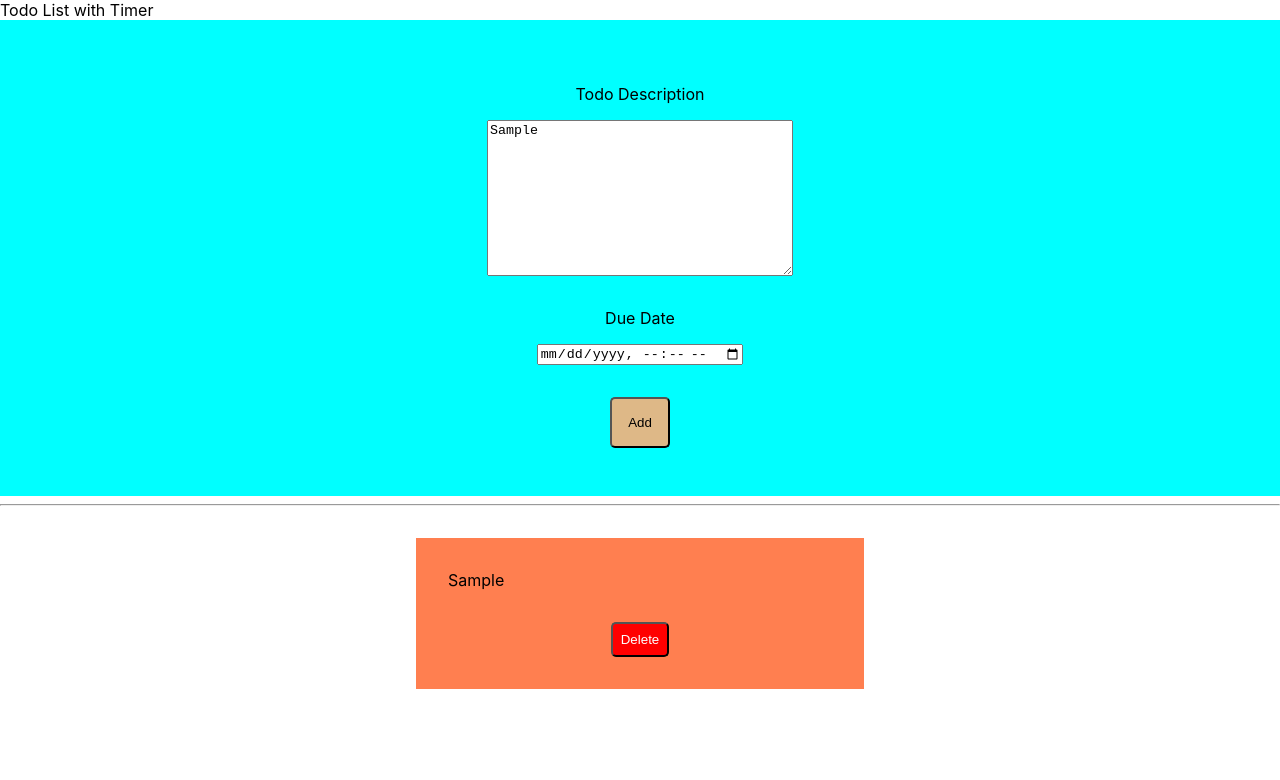
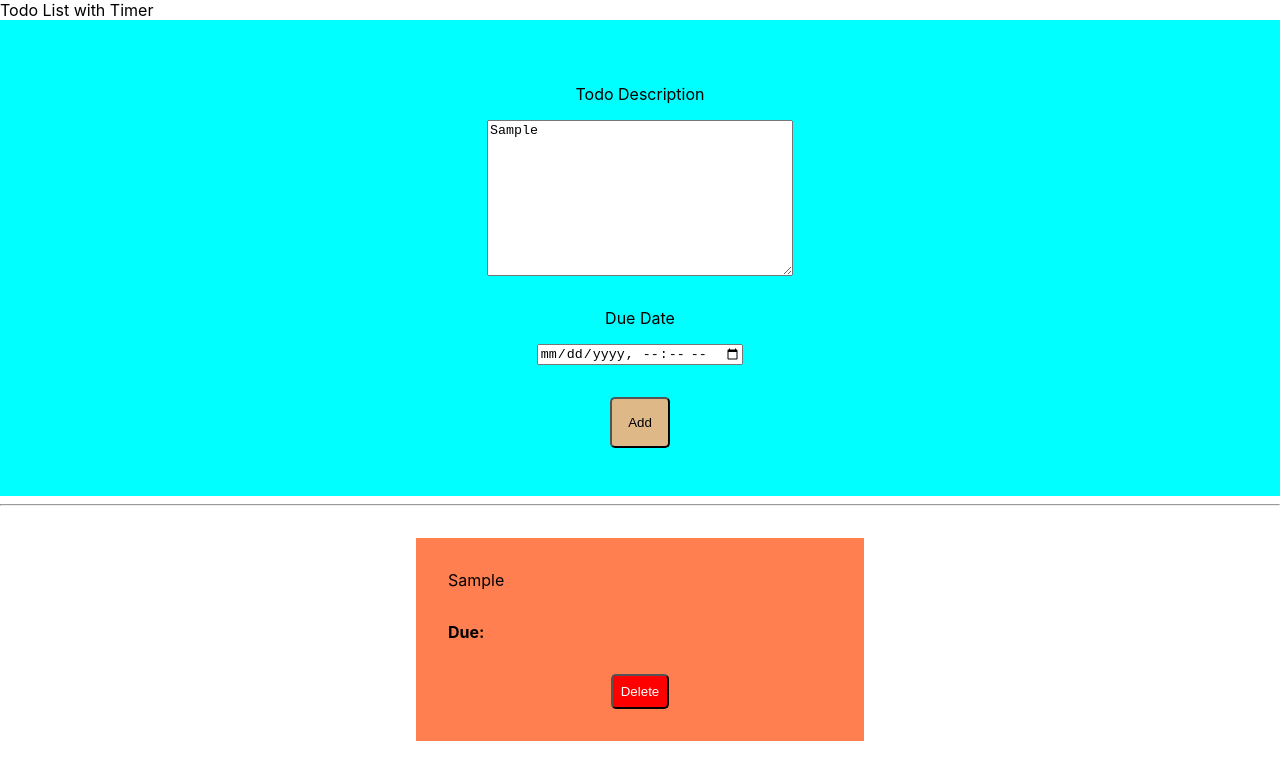
Before and after one commit to KenTauchi/React-Todo-App, a React (Create React App) app: page / in a window 1280 px wide. Both pictures are taken after typing "Sample" into the empty fields and a click on the button "Add". Shown: the top 780 px of the page. Built offline with nearby package versions, Linux system fonts and the light colour scheme.

Commit message:
use local storage

```diff
--- a/src/App.js
+++ b/src/App.js
@@ -1,5 +1,4 @@
 import React, { Component } from "react";
-
 import "./App.css";
 import Layout from "./components/Layout/Layout";
 import TodoBuilder from "./container/TodoBuilder/TodoBuilder";
--- a/src/components/InputForm/InputForm.js
+++ b/src/components/InputForm/InputForm.js
@@ -6,7 +6,7 @@ const inputForm = (props) => (
     <span>Todo Description</span>
     <textarea name="desc" type="text" />
     <span>Due Date</span>
-    <input type="datetime-local" />
+    <input name="datetime" type="datetime-local" />
     <button type="submit">Add</button>
   </form>
 );
--- a/src/components/TodoLists/TodoList/TodoList.js
+++ b/src/components/TodoLists/TodoList/TodoList.js
@@ -5,6 +5,9 @@ const todoList = (props) => (
   <ul className={classes.TodoList}>
     <li>
       <div>{props.content}</div>
+      <div className={classes.Due}>
+        <strong>Due: {props.time.replace("T", " ")}</strong>
+      </div>
       <button onClick={props.click}>Delete</button>
     </li>
   </ul>
--- a/src/components/TodoLists/TodoList/TodoList.module.css
+++ b/src/components/TodoLists/TodoList/TodoList.module.css
@@ -20,3 +20,7 @@
   text-align: right;
   display: block;
 }
+
+.Due {
+  margin-top: 2rem;
+}
--- a/src/container/TodoBuilder/TodoBuilder.js
+++ b/src/container/TodoBuilder/TodoBuilder.js
@@ -9,18 +9,37 @@ class TodoBuilder extends Component {
     todos: [],
   };
 
+  componentDidMount = () => {
+    const dataExist = localStorage.getItem("todo");
+    const storage = JSON.parse(localStorage.getItem("todo"));
+    if (dataExist) {
+      this.setState({ todos: storage });
+    }
+  };
+
   addToList = (event) => {
     event.preventDefault();
     const newValue = event.target.desc.value;
-    this.setState((prevState) => ({
-      todos: [...prevState.todos, { todo: newValue }],
-    }));
+    const newDue = event.target.datetime.value;
+    this.setState(
+      (prevState) => ({
+        todos: [...prevState.todos, { todo: newValue, time: newDue }],
+      }),
+      () => {
+        this.addToStorage(this.state.todos);
+      }
+    );
+  };
+
+  addToStorage = (newState) => {
+    localStorage.setItem("todo", JSON.stringify(newState));
   };
 
   deleteTodo = (index) => {
     const newList = [...this.state.todos];
     newList.splice(index, 1);
     this.setState({ todos: newList });
+    localStorage.setItem("todo", JSON.stringify(newList));
   };
 
   render() {
@@ -32,6 +51,7 @@ class TodoBuilder extends Component {
         {this.state.todos.map((list, index) => (
           <TodoList
             content={list.todo}
+            time={list.time}
             key={index}
             click={() => {
               this.deleteTodo(index);
```
